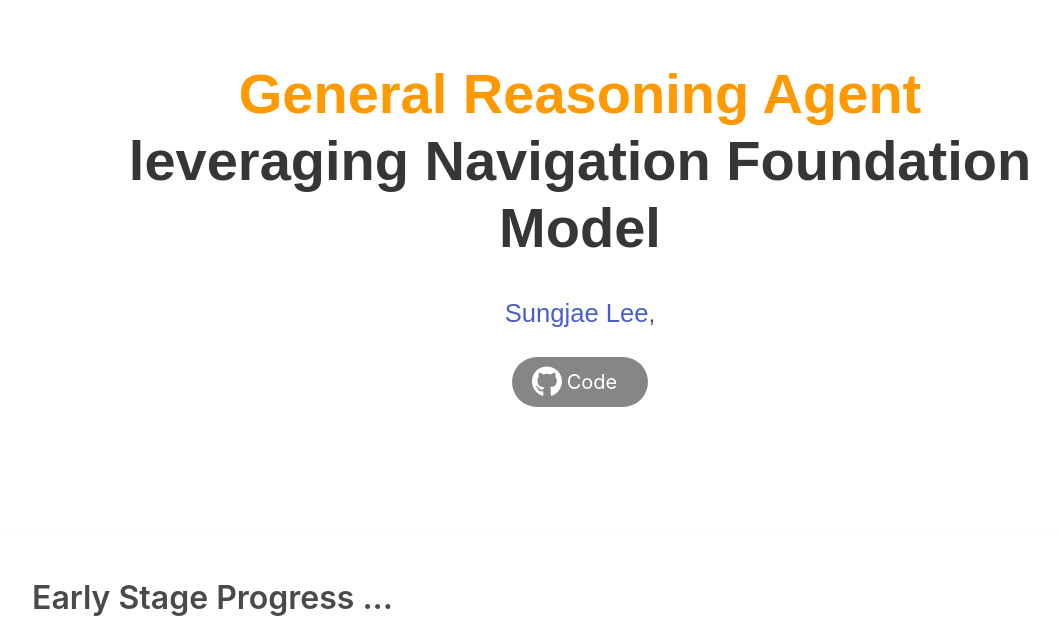
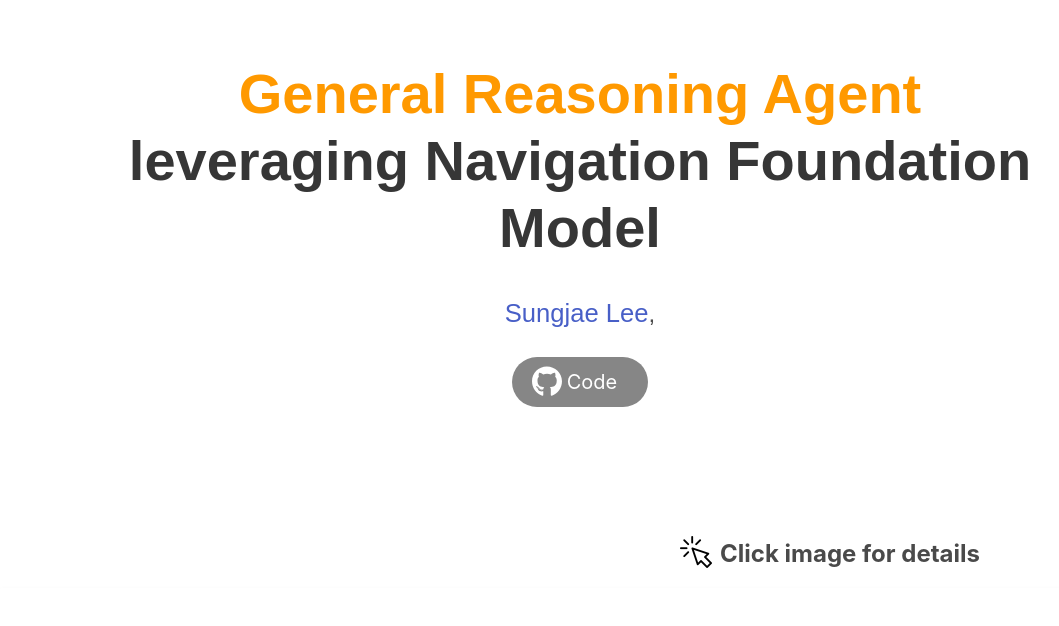
Before and after one commit to sjl-git/NFM, a plain HTML site: page index.html in a window 1280 px wide. Shown: the top 626 px of the page, without its empty margins (60-1119 px from the left). Drawn offline with nearby package versions, Linux system fonts and the light colour scheme; a web font is replaced by a local one.

Commit message:
click instruction

```diff
--- a/index.html
+++ b/index.html
@@ -150,6 +150,11 @@
       </div>
     </div>
   </section>
+
+  <div style="display: flex; justify-content: flex-end; margin-right: 15rem; margin-bottom: 1rem; font-size: 1.5rem; color: #4a4a4a; font-weight: bold;">
+    <img src="static/images/click.png"
+    style="height: 2rem; margin-right: 0.5rem;">  Click image for details
+  </div>
 
   <section class="section" style="padding-top: 0;">
     <div class="container">
```
Also changed, not shown: static/images/click.png (added).
